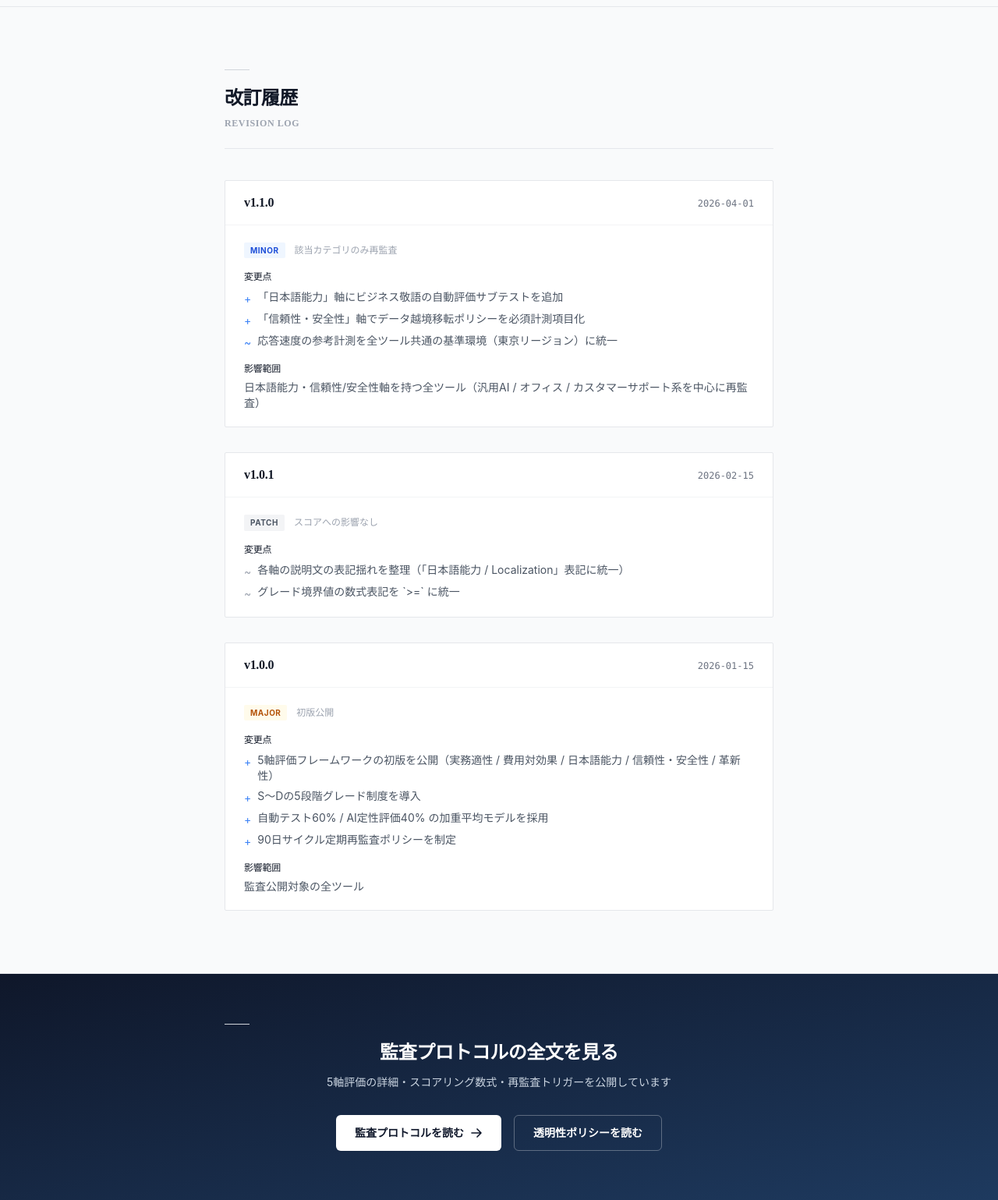
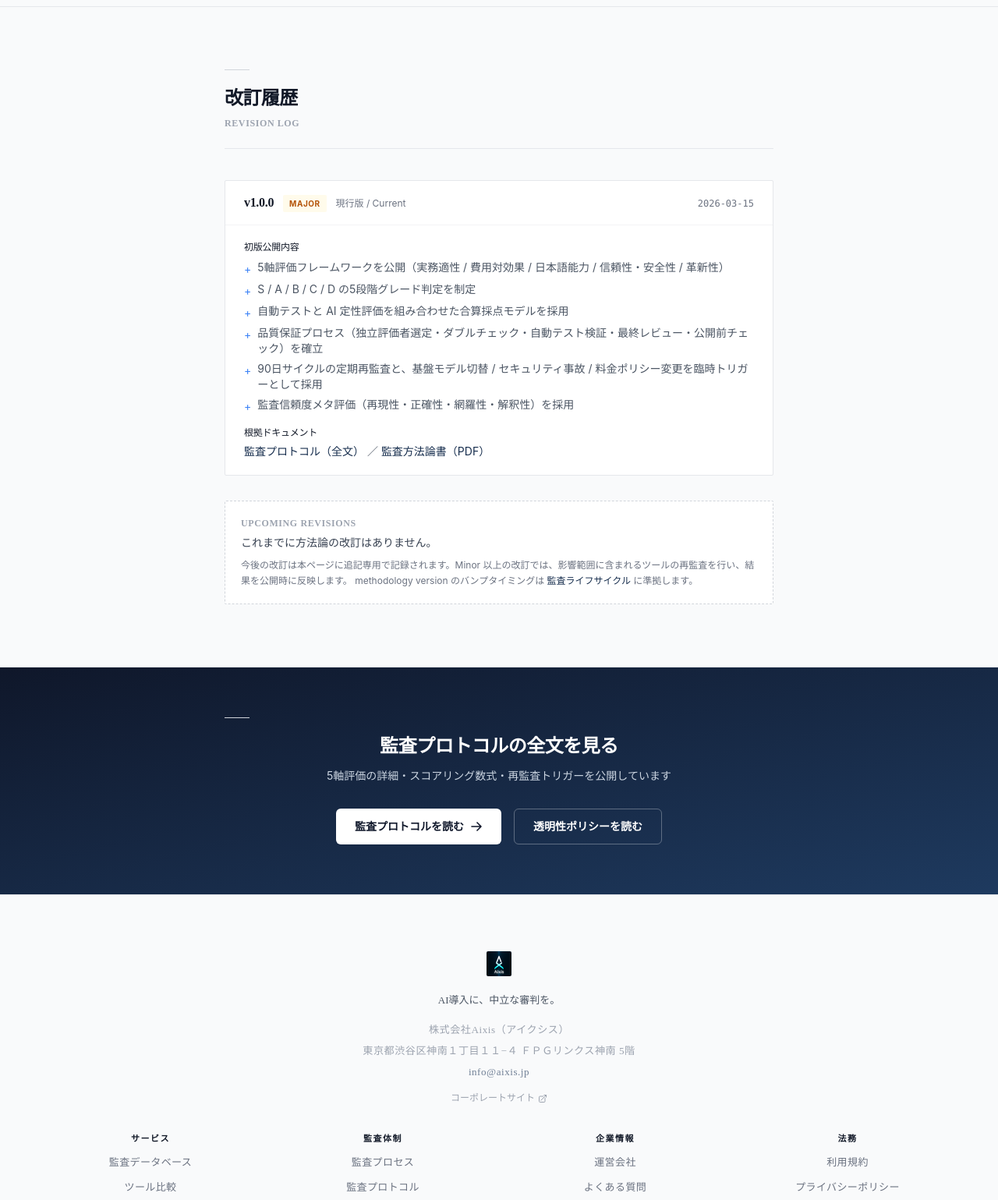
Before and after one commit to Aixis-official/Aixis-, a FastAPI app: template src/aixis_web/templates/public/score_changelog.html in a window 1280 px wide. Shown: the part 961-2500 px from the top of the page at 78% size. Run offline with FastAPI, Linux system fonts and the light colour scheme; the template is opened without the code that fills it: most values are stand-ins (such as "Sample title", 1, 10 or a date in 2020); parts of the project's set-up code (start-up, migrations or seed data) failed here and were passed over; some libraries are stand-ins or nearby versions; some web fonts are replaced.

Commit message:
Phase E-2b: 監査方法論書キャッシュバスト + スコア改訂履歴を実データ化
監査方法論書 PDF:
- /static/pdf/aixis-audit-whitepaper.pdf →
  /static/pdf/aixis-audit-methodology-v1_0.pdf へリネーム
  （/static/* は max-age=2592000 immutable のため、既存ファイル名
    のままでは古い PDF がブラウザキャッシュから配信され続けていた）
- /whitepaper リダイレクト先も新ファイル名に更新
- 今後のメジャー改訂時は v1_0 → v1_1 等にサフィックスをバンプする

methodology version の整合性:
- METHODOLOGY_VERSION を v1.1.0 → v1.0.0 に修正
  （実際には初版公開以降、方法論の substantive な改訂は行っていない）
- PUBLISHED_ON を /audit-protocol 初回公開日 2026-03-15 に修正

/score-changelog 実データ化:
- 捏造されていた v1.0.0 / v1.0.1 / v1.1.0 のダミーエントリを削除
- 実際の初版公開 v1.0.0 (2026-03-15) 一本に整理
  * 5軸 / グレード / 採点モデル / 品質保証プロセス / 再監査サイクル /
    監査信頼度メタ評価 を初版公開内容として正確に記載
  * 根拠ドキュメント（/audit-protocol, /whitepaper）へのリンクを追加
- 「これまでに方法論の改訂はありません」と Upcoming Revisions セクション
  を追加し、追記専用運用である旨を明示

Co-Authored-By: Claude Opus 4.6 <noreply@anthropic.com>

```diff
--- a/src/aixis_web/pages.py
+++ b/src/aixis_web/pages.py
@@ -387,14 +387,18 @@ async def audit_protocol_page(request: Request, user: _OptionalUser = None):
 
 @page_router.get("/whitepaper")
 async def whitepaper_redirect():
-    """Phase D-2: friendly URL for the audit whitepaper PDF.
+    """Phase E-2: friendly URL for the Aixis 監査方法論書 PDF.
 
     The PDF itself is a build-time artifact generated by
     ``scripts/build_whitepaper.py`` and served from
-    ``/static/pdf/aixis-audit-whitepaper.pdf``.
+    ``/static/pdf/aixis-audit-methodology-v1_0.pdf``. The filename
+    is version-suffixed so that long-lived ``Cache-Control: immutable``
+    on ``/static/`` never serves a stale copy — bump the suffix in
+    both places whenever the methodology version changes.
     """
     return RedirectResponse(
-        url="/static/pdf/aixis-audit-whitepaper.pdf", status_code=302
+        url="/static/pdf/aixis-audit-methodology-v1_0.pdf",
+        status_code=302,
     )
 
 
--- a/src/aixis_web/templates/public/score_changelog.html
+++ b/src/aixis_web/templates/public/score_changelog.html
@@ -111,80 +111,48 @@
 
         <ol class="mt-10 space-y-8">
 
-            <!-- v1.1.0 -->
+            <!-- v1.0.0 — 初版公開（現行版）: /audit-protocol が初回公開された日付に基づく -->
             <li class="border border-gray-200 rounded-sm overflow-hidden bg-white">
                 <div class="px-6 py-4 border-b border-gray-100 flex flex-wrap items-baseline justify-between gap-2">
-                    <h3 class="text-base font-bold text-gray-900 font-serif">v1.1.0</h3>
-                    <time class="text-xs text-gray-500 font-mono" datetime="2026-04-01">2026-04-01</time>
+                    <div class="flex items-baseline gap-3">
+                        <h3 class="text-base font-bold text-gray-900 font-serif">v1.0.0</h3>
+                        <span class="inline-block text-[10px] font-bold uppercase tracking-wider px-2 py-0.5 bg-amber-50 text-amber-700 rounded-sm">Major</span>
+                        <span class="text-xs text-gray-500">現行版 / Current</span>
+                    </div>
+                    <time class="text-xs text-gray-500 font-mono" datetime="2026-03-15">2026-03-15</time>
                 </div>
                 <div class="px-6 py-5 space-y-4 text-sm text-gray-600 leading-relaxed">
                     <div>
-                        <span class="inline-block text-[10px] font-bold uppercase tracking-wider px-2 py-0.5 bg-blue-50 text-blue-700 rounded-sm">Minor</span>
-                        <span class="ml-2 text-xs text-gray-400">該当カテゴリのみ再監査</span>
-                    </div>
-                    <div>
-                        <h4 class="text-xs font-bold text-gray-900 font-jp">変更点</h4>
+                        <h4 class="text-xs font-bold text-gray-900 font-jp">初版公開内容</h4>
                         <ul class="mt-2 space-y-1.5 text-sm text-gray-600">
-                            <li class="flex items-start gap-2"><span class="text-blue-500 shrink-0 mt-0.5">+</span>「日本語能力」軸にビジネス敬語の自動評価サブテストを追加</li>
-                            <li class="flex items-start gap-2"><span class="text-blue-500 shrink-0 mt-0.5">+</span>「信頼性・安全性」軸でデータ越境移転ポリシーを必須計測項目化</li>
-                            <li class="flex items-start gap-2"><span class="text-blue-500 shrink-0 mt-0.5">~</span>応答速度の参考計測を全ツール共通の基準環境（東京リージョン）に統一</li>
+                            <li class="flex items-start gap-2"><span class="text-blue-500 shrink-0 mt-0.5">+</span>5軸評価フレームワークを公開（実務適性 / 費用対効果 / 日本語能力 / 信頼性・安全性 / 革新性）</li>
+                            <li class="flex items-start gap-2"><span class="text-blue-500 shrink-0 mt-0.5">+</span>S / A / B / C / D の5段階グレード判定を制定</li>
+                            <li class="flex items-start gap-2"><span class="text-blue-500 shrink-0 mt-0.5">+</span>自動テストと AI 定性評価を組み合わせた合算採点モデルを採用</li>
+                            <li class="flex items-start gap-2"><span class="text-blue-500 shrink-0 mt-0.5">+</span>品質保証プロセス（独立評価者選定・ダブルチェック・自動テスト検証・最終レビュー・公開前チェック）を確立</li>
+                            <li class="flex items-start gap-2"><span class="text-blue-500 shrink-0 mt-0.5">+</span>90日サイクルの定期再監査と、基盤モデル切替 / セキュリティ事故 / 料金ポリシー変更を臨時トリガーとして採用</li>
+                            <li class="flex items-start gap-2"><span class="text-blue-500 shrink-0 mt-0.5">+</span>監査信頼度メタ評価（再現性・正確性・網羅性・解釈性）を採用</li>
                         </ul>
                     </div>
                     <div>
-                        <h4 class="text-xs font-bold text-gray-900 font-jp">影響範囲</h4>
-                        <p class="mt-1.5 text-sm text-gray-600">日本語能力・信頼性/安全性軸を持つ全ツール（汎用AI / オフィス / カスタマーサポート系を中心に再監査）</p>
-                    </div>
-                </div>
-            </li>
-
-            <!-- v1.0.1 -->
-            <li class="border border-gray-200 rounded-sm overflow-hidden bg-white">
-                <div class="px-6 py-4 border-b border-gray-100 flex flex-wrap items-baseline justify-between gap-2">
-                    <h3 class="text-base font-bold text-gray-900 font-serif">v1.0.1</h3>
-                    <time class="text-xs text-gray-500 font-mono" datetime="2026-02-15">2026-02-15</time>
-                </div>
-                <div class="px-6 py-5 space-y-4 text-sm text-gray-600 leading-relaxed">
-                    <div>
-                        <span class="inline-block text-[10px] font-bold uppercase tracking-wider px-2 py-0.5 bg-gray-100 text-gray-600 rounded-sm">Patch</span>
-                        <span class="ml-2 text-xs text-gray-400">スコアへの影響なし</span>
-                    </div>
-                    <div>
-                        <h4 class="text-xs font-bold text-gray-900 font-jp">変更点</h4>
-                        <ul class="mt-2 space-y-1.5 text-sm text-gray-600">
-                            <li class="flex items-start gap-2"><span class="text-gray-400 shrink-0 mt-0.5">~</span>各軸の説明文の表記揺れを整理（「日本語能力 / Localization」表記に統一）</li>
-                            <li class="flex items-start gap-2"><span class="text-gray-400 shrink-0 mt-0.5">~</span>グレード境界値の数式表記を `>=` に統一</li>
-                        </ul>
-                    </div>
-                </div>
-            </li>
-
-            <!-- v1.0.0 -->
-            <li class="border border-gray-200 rounded-sm overflow-hidden bg-white">
-                <div class="px-6 py-4 border-b border-gray-100 flex flex-wrap items-baseline justify-between gap-2">
-                    <h3 class="text-base font-bold text-gray-900 font-serif">v1.0.0</h3>
-                    <time class="text-xs text-gray-500 font-mono" datetime="2026-01-15">2026-01-15</time>
-                </div>
-                <div class="px-6 py-5 space-y-4 text-sm text-gray-600 leading-relaxed">
-                    <div>
-                        <span class="inline-block text-[10px] font-bold uppercase tracking-wider px-2 py-0.5 bg-amber-50 text-amber-700 rounded-sm">Major</span>
-                        <span class="ml-2 text-xs text-gray-400">初版公開</span>
-                    </div>
-                    <div>
-                        <h4 class="text-xs font-bold text-gray-900 font-jp">変更点</h4>
-                        <ul class="mt-2 space-y-1.5 text-sm text-gray-600">
-                            <li class="flex items-start gap-2"><span class="text-blue-500 shrink-0 mt-0.5">+</span>5軸評価フレームワークの初版を公開（実務適性 / 費用対効果 / 日本語能力 / 信頼性・安全性 / 革新性）</li>
-                            <li class="flex items-start gap-2"><span class="text-blue-500 shrink-0 mt-0.5">+</span>S〜Dの5段階グレード制度を導入</li>
-                            <li class="flex items-start gap-2"><span class="text-blue-500 shrink-0 mt-0.5">+</span>自動テスト60% / AI定性評価40% の加重平均モデルを採用</li>
-                            <li class="flex items-start gap-2"><span class="text-blue-500 shrink-0 mt-0.5">+</span>90日サイクル定期再監査ポリシーを制定</li>
-                        </ul>
-                    </div>
-                    <div>
-                        <h4 class="text-xs font-bold text-gray-900 font-jp">影響範囲</h4>
-                        <p class="mt-1.5 text-sm text-gray-600">監査公開対象の全ツール</p>
+                        <h4 class="text-xs font-bold text-gray-900 font-jp">根拠ドキュメント</h4>
+                        <p class="mt-1.5 text-sm text-gray-600">
+                            <a href="/audit-protocol" class="text-aixis-600 hover:underline">監査プロトコル（全文）</a>
+                            ／
+                            <a href="/whitepaper" class="text-aixis-600 hover:underline">監査方法論書（PDF）</a>
+                        </p>
                     </div>
                 </div>
             </li>
         </ol>
+
+        <div class="mt-8 p-5 border border-dashed border-gray-300 rounded-sm bg-white">
+            <p class="text-xs font-bold text-gray-400 uppercase tracking-wider font-serif">Upcoming Revisions</p>
+            <p class="mt-2 text-sm text-gray-700 font-jp">これまでに方法論の改訂はありません。</p>
+            <p class="mt-2 text-xs text-gray-500 leading-relaxed">
+                今後の改訂は本ページに追記専用で記録されます。Minor 以上の改訂では、影響範囲に含まれるツールの再監査を行い、結果を公開時に反映します。
+                methodology version のバンプタイミングは <a href="/audit-protocol#lifecycle" class="text-aixis-600 hover:underline">監査ライフサイクル</a> に準拠します。
+            </p>
+        </div>
     </div>
 </section>
 
```
Also changed, not shown: scripts/build_whitepaper.py (+8 -4 lines), 2 other files.
